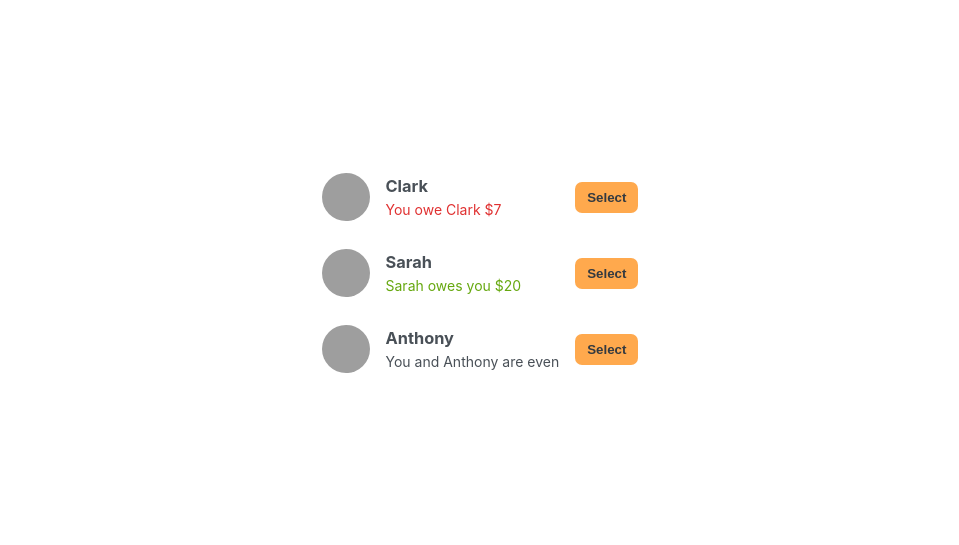
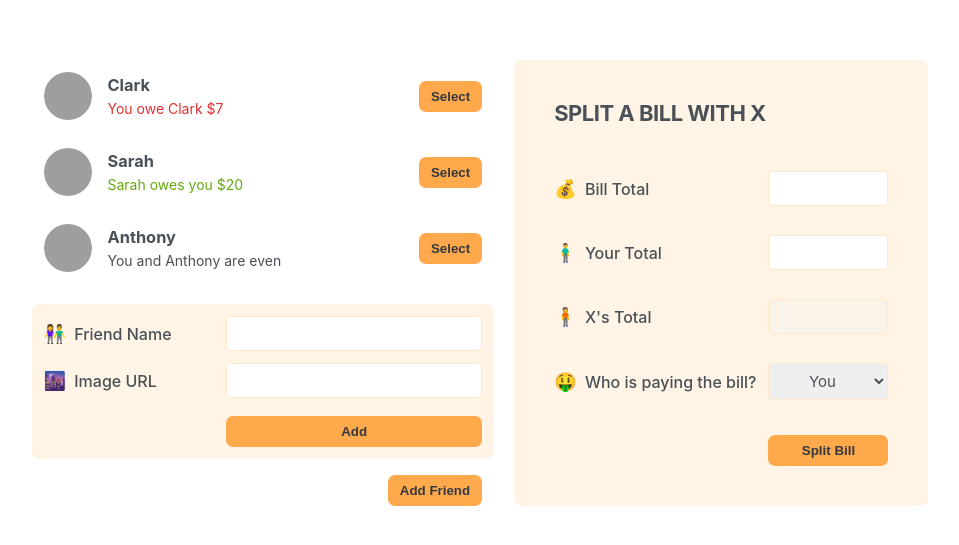
Before and after one commit to griffinamaral98/eat-n-split, a React (Create React App) app: page / in a window 1280 px wide. Shown: the part 117-662 px from the top of the page, without its empty margins (160-1119 px from the left). Built offline with nearby package versions, Linux system fonts and the light colour scheme; grey boxes are pictures that could not be loaded.

Commit message:
Created static forms for adding a friend and splitting bill

```diff
--- a/src/App.js
+++ b/src/App.js
@@ -1,10 +1,18 @@
+import AddFriendForm from "./components/AddFriendForm";
+import Button from "./components/Button";
 import FriendsList from "./components/FriendsList";
+import SplitBillForm from "./components/SplitBillForm";
 
 function App() {
   return (
     <div className="App">
-      <div className="sidebar">
-        <FriendsList />
+      <div className="container">
+        <div className="sidebar">
+          <FriendsList />
+          <AddFriendForm />
+          <Button>Add Friend</Button>
+        </div>
+        <SplitBillForm />
       </div>
     </div>
   );
--- /dev/null
+++ b/src/components/AddFriendForm.js
@@ -0,0 +1,17 @@
+import Button from "./Button";
+
+const AddFriendForm = () => {
+  return (
+    <form className="form-add-friend">
+      <label>👫 Friend Name</label>
+      <input type="text" />
+
+      <label>🌆 Image URL</label>
+      <input type="text" />
+
+      <Button>Add</Button>
+    </form>
+  );
+};
+
+export default AddFriendForm;
--- /dev/null
+++ b/src/components/Button.js
@@ -0,0 +1,5 @@
+const Button = ({ children }) => {
+  return <button className="button">{children}</button>;
+};
+
+export default Button;
--- a/src/components/Friend.js
+++ b/src/components/Friend.js
@@ -1,3 +1,5 @@
+import Button from "./Button";
+
 const Friend = ({ friend }) => {
   return (
     <li>
@@ -16,7 +18,7 @@
       )}
       {friend.balance === 0 && <p>You and {friend.name} are even</p>}
 
-      <button className="button">Select</button>
+      <Button>Select</Button>
     </li>
   );
 };
--- /dev/null
+++ b/src/components/SplitBillForm.js
@@ -0,0 +1,28 @@
+import Button from "./Button";
+
+const SplitBillForm = () => {
+  return (
+    <form className="form-split-bill">
+      <h2>Split a Bill with X</h2>
+
+      <label>💰 Bill Total</label>
+      <input type="number" />
+
+      <label>🧍‍♂️ Your Total</label>
+      <input type="number" />
+
+      <label>🧍 X's Total</label>
+      <input type="number" disabled />
+
+      <label>🤑 Who is paying the bill?</label>
+      <select>
+        <option value="user">You</option>
+        <option value="friend">X</option>
+      </select>
+
+      <Button>Split Bill</Button>
+    </form>
+  );
+};
+
+export default SplitBillForm;
--- a/src/index.css
+++ b/src/index.css
@@ -27,10 +27,13 @@
 
 .app {
   min-height: 66vh;
-  display: grid;
-  grid-template-columns: 34rem 44rem;
-  column-gap: 4rem;
-  align-items: start;
+  display: flex;
+  align-items: center;
+  justify-content: center;
+}
+
+.container {
+  display: flex;
 }
 
 .button {
@@ -46,6 +49,11 @@
 
 .button:hover {
   background-color: var(--color-dark);
+}
+
+.sidebar {
+  flex: 1;
+  margin-right: 20px;
 }
 
 .sidebar ul {
@@ -122,6 +130,7 @@
   margin-bottom: 1.6rem;
   padding: 1.2rem;
 }
+
 .form-split-bill {
   grid-template-columns: 1fr 12rem;
   padding: 3.2rem 4rem;
```
